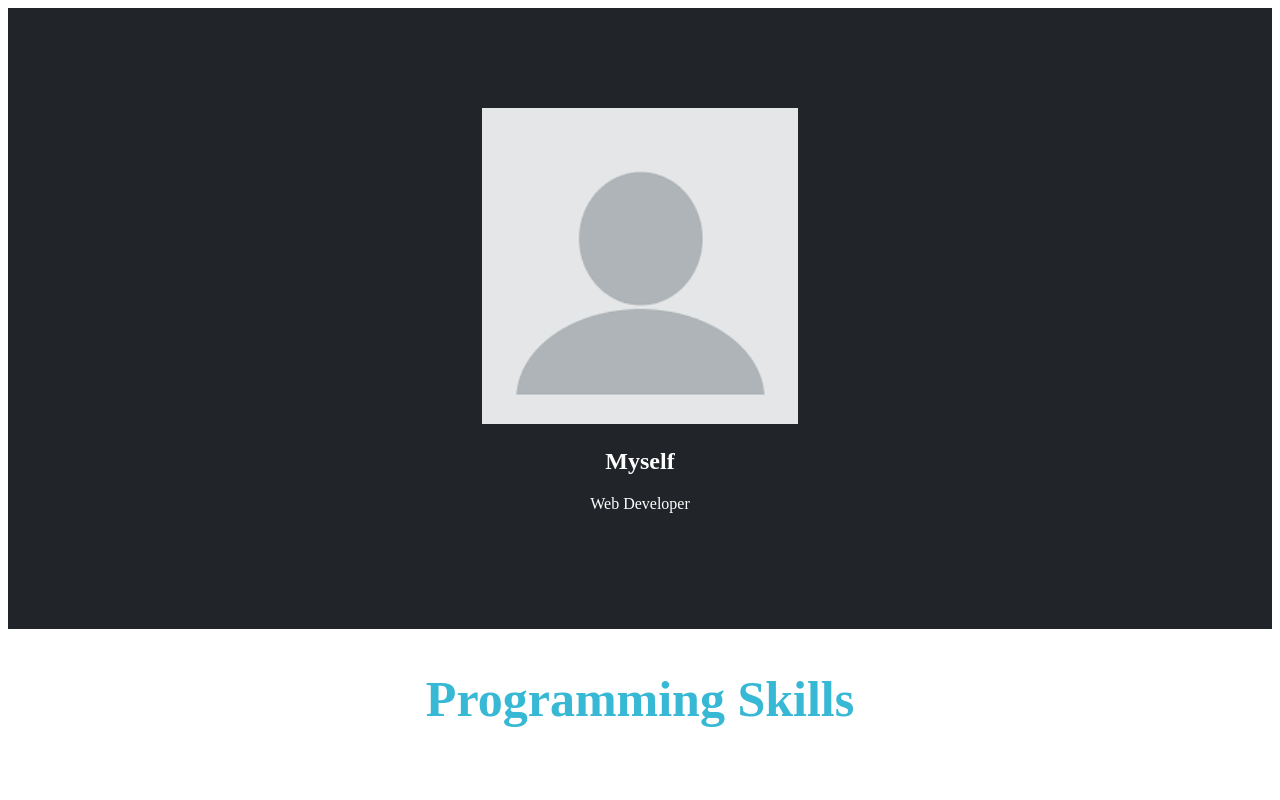
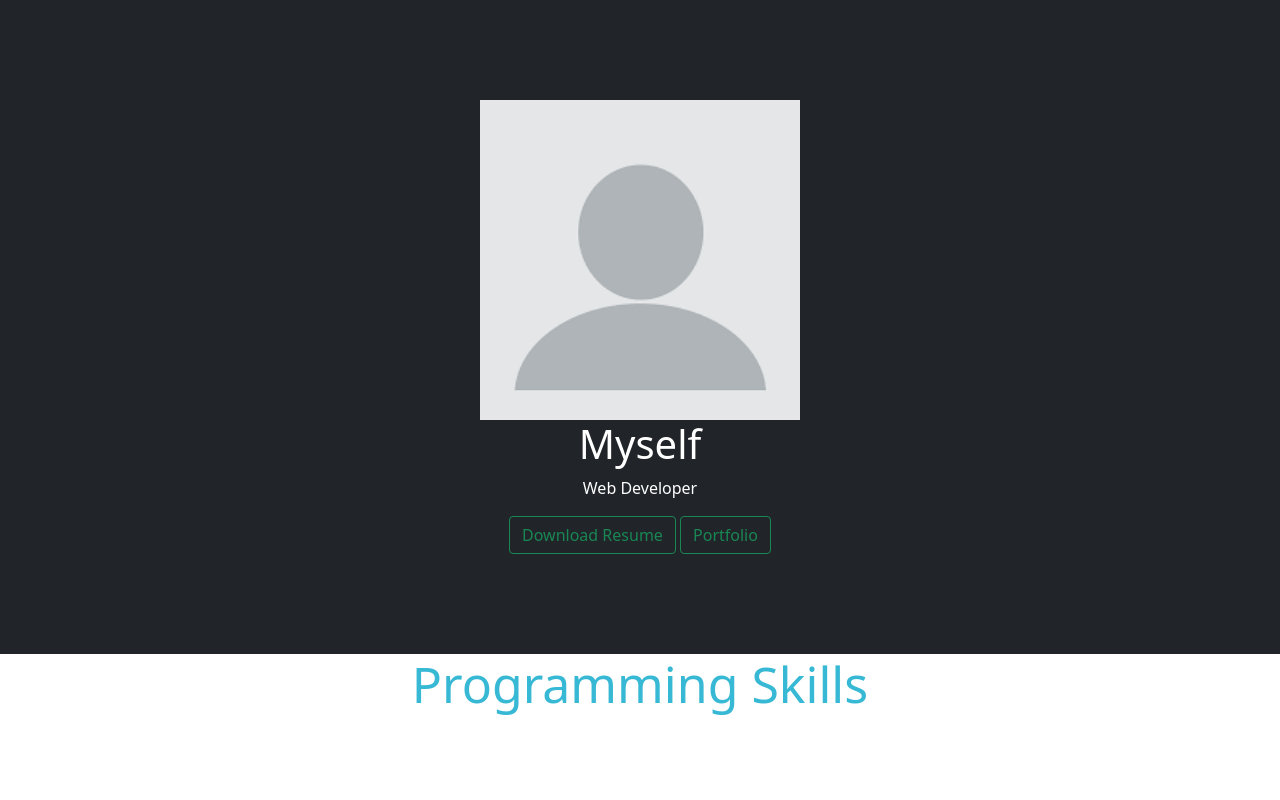
Before and after one commit to sajeevhb/samplewebpage, a plain HTML site: page index2.html in a window 1280 px wide. Shown: the top 800 px of the page. Drawn offline with nearby package versions, Linux system fonts and the light colour scheme.

Commit message:
webupdate

```diff
--- a/index2.html
+++ b/index2.html
@@ -4,6 +4,8 @@
     <meta charset="utf-8">
     <title>Portfolio Website</title>
     <link rel="stylesheet" href="style2.css">
+    <link href="https://cdn.jsdelivr.net/npm/bootstrap@5.1.3/dist/css/bootstrap.min.css" rel="stylesheet" integrity="sha384-1BmE4kWBq78iYhFldvKuhfTAU6auU8tT94WrHftjDbrCEXSU1oBoqyl2QvZ6jIW3" crossorigin="anonymous">
+
   </head>
   <body>
 
@@ -17,6 +19,8 @@
       <div class="">
         <h1>Myself</h1>
         <p>Web Developer</p>
+        <button type="button" class="btn btn-outline-success" id="download-cv" onclick="buttonCv()">Download Resume</button>
+        <button type="button" class="btn btn-outline-success" id="portfolio" onclick="buttonPorfolio()">Portfolio</button>
       </div>
 
     </section>
@@ -48,6 +52,15 @@
     <div class="">
 
     </div>
+    <script src="https://cdn.jsdelivr.net/npm/bootstrap@5.1.3/dist/js/bootstrap.bundle.min.js" integrity="sha384-ka7Sk0Gln4gmtz2MlQnikT1wXgYsOg+OMhuP+IlRH9sENBO0LRn5q+8nbTov4+1p" crossorigin="anonymous"></script>
+<script type="text/javascript">
+  function buttonCv() {
+    alert("CV button clicked")
+  }
+    function buttonPorfolio() {
+      alert("Portfolio button clicked")
+  }
 
+</script>
   </body>
 </html>
--- a/style2.css
+++ b/style2.css
@@ -31,6 +31,7 @@
 #databaseimg{
     width: 30%;
     float:left;
+
 }
 
 #webdevelopmentimg{
```
